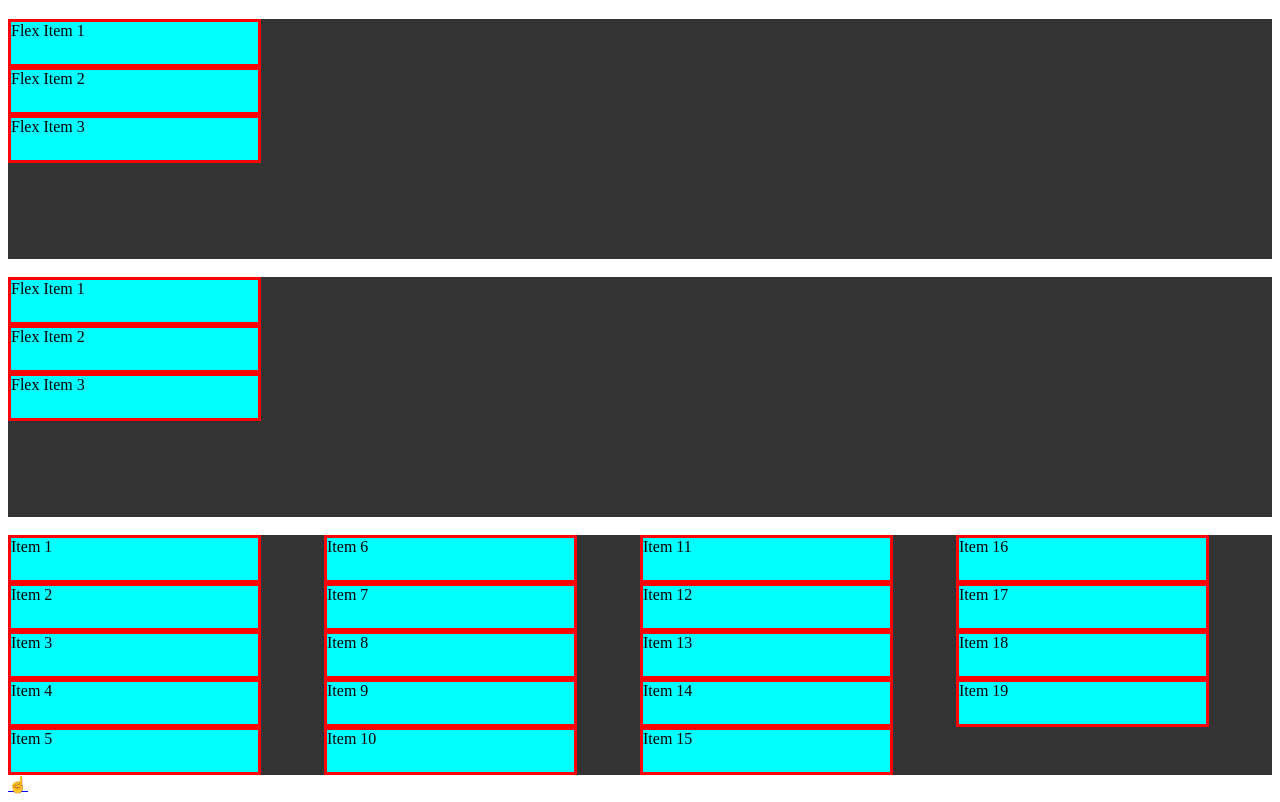
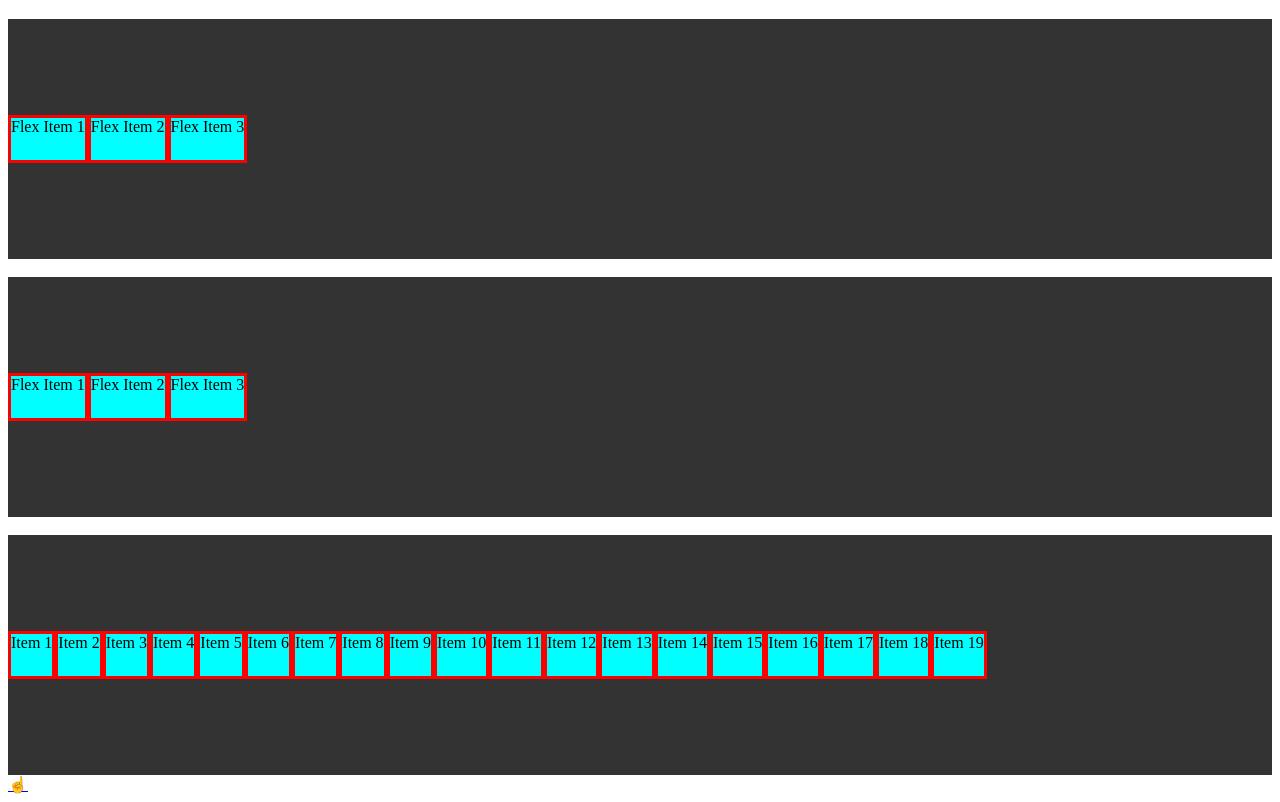
Before and after one commit to diegotvramos/curso-flexbox, a plain HTML site: page basicos-flexbox.html in a window 1280 px wide. Shown: the part 61-863 px from the top of the page. Drawn offline with Linux system fonts and the light colour scheme.

Commit message:
justify-content, align-items, align-content

```diff
--- a/css/basicos-flexbox.css
+++ b/css/basicos-flexbox.css
@@ -18,25 +18,60 @@
 
 
 
-    display: flex;
+    display: flex; /*define que una caja será  flexbox de bloque  o flexbox de linea*/
     display: inline-flex; /*hace que todos trabajen en linea*/
     display: flex; /*Se usa más el valor de FLEX*/
     flex-direction: row; /*por default*/
     flex-direction: row-reverse;
     flex-direction: column;
     flex-direction: column-reverse;
-    flex-direction: row;
+    flex-direction: row; /*Define el eje principal(main-axis) row - x & column - y*/
     flex-direction: column;
+
     /*no envuelvas. por default tambien depende de flex-direction*/
-    flex-wrap: nowrap; /*va a tratar de alinear todo sus hijos en una sola linea (envoltorio)*/
+    flex-wrap: nowrap; /* por default va a tratar de alinear todo sus hijos en una sola linea (envoltorio)*/
     flex-wrap: wrap; /*si no caben genera otras filas abajo Lo usa Bootstrap*/
+    /*define si la caja flexbox envuelve o NO a sus hijos*/
     flex-wrap: wrap-reverse;
-    flex-flow: column wrap ;/*Shorthand de flex-direction y flex-wrap*/
+
+    flex-flow: row wrap ;/*Shorthand de flex-direction y flex-wrap*/
+    flex-flow: row nowrap ;
+    flex-flow: row wrap ;
+    /* flex-flow: column wrap ; */
+
+    justify-content: flex-start;
+    justify-content: flex-end;
+    justify-content: center;
+    justify-content: space-between;
+    justify-content: space-around;/*mmm me parece que no se usa mucho porque no tiene simetria*/
+    justify-content: space-evenly;/*los espacios ahora si son proporcionales*/
+    justify-content: flex-start;
+
+    align-items: stretch; /*por defecto*/
+    align-items: start;
+    align-items: center;
+    align-items: flex-end;
+    align-items: baseline; /*los elementos se alinean ala linea del texto*/
+    align-items: start;
+    align-items: baseline;
+    align-items: center;
+
+    align-content: stretch; /*valor por defecto*/
+    align-content: flex-start;
+    align-content: center;
+    align-content: flex-end;
+    align-content: space-between; /*no considera las orillas*/
+    align-content: space-around;/*considera las orillas, pero se desborda*/
+    align-content: space-evenly; /**/
 }
 
 .item{
     border: medium solid red;
-    width: 20%;
+    /* width: 20%; */
     height: 20%; /*ya empieza a regir este valor por que la direcion es Column*/
     background-color: cyan;
 }
+
+/* .item:nth-child(even){
+    font-size: 2.5rem;
+} */
```
Also changed, not shown: assets/align-content.JPG (added), assets/align-items.JPG (added), assets/justify-content.JPG (added), 1 other file.
